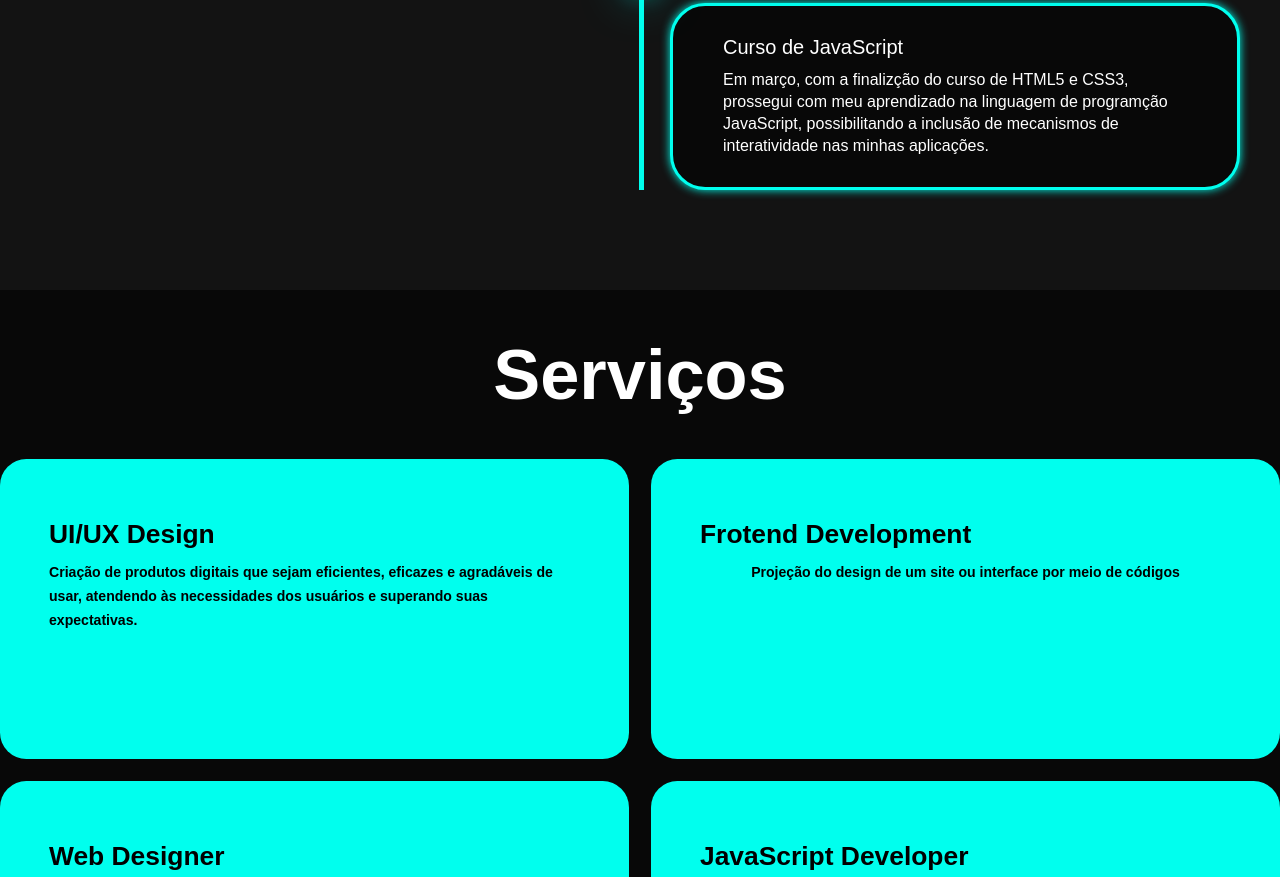
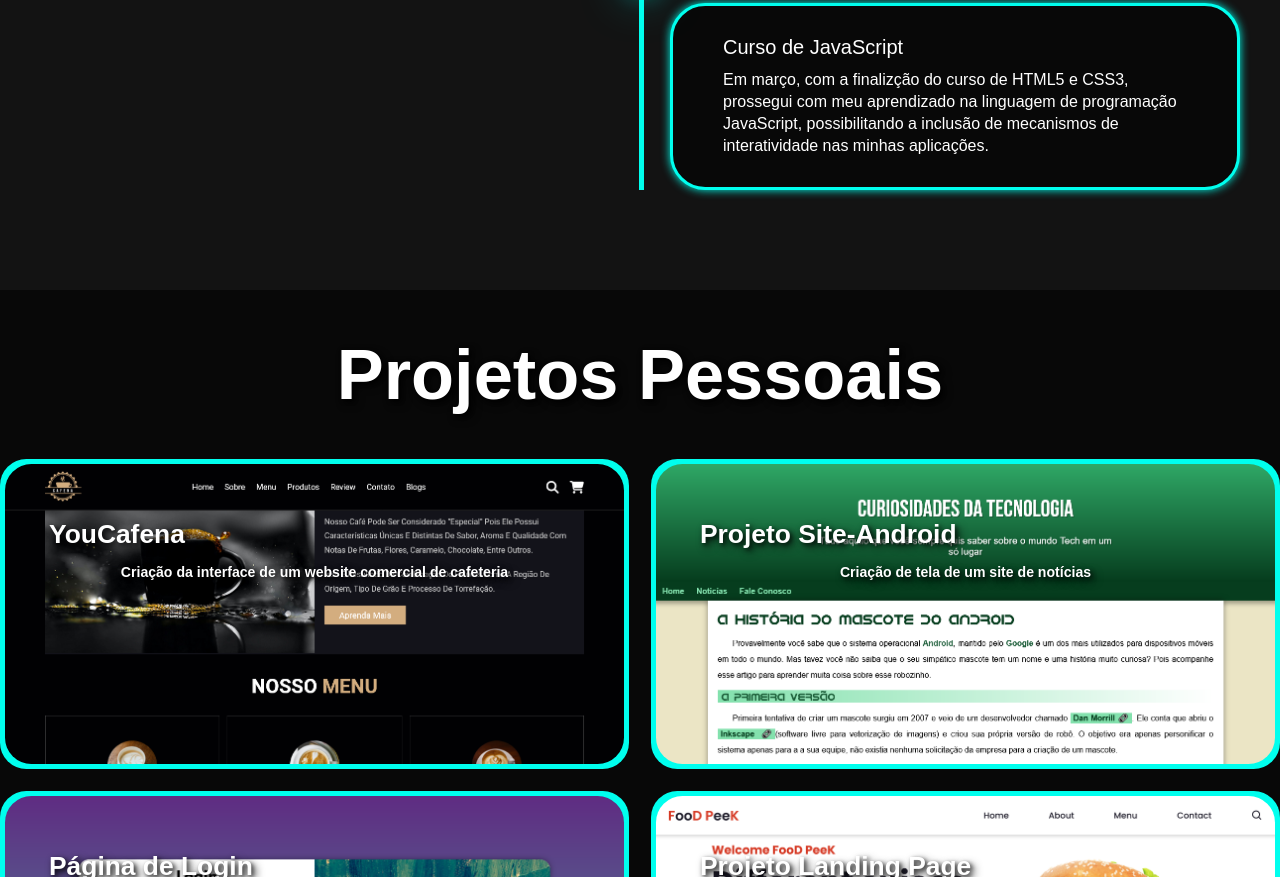
Before and after one commit to Isabella-Pompeo/portfolio, a plain HTML site: page index.html in a window 1280 px wide. Shown: the part 1923-2800 px from the top of the page. Drawn offline with nearby package versions, Linux system fonts and the light colour scheme.

Commit message:
sessao de projetos

```diff
--- a/index.html
+++ b/index.html
@@ -18,6 +18,7 @@
             <nav class="navbar">
                 <a href="#home" class="active">Home</a>
                 <a href="#education">Educação</a>
+                <a href="#portfolio">Portfólio</a>
                 <a href="#services">Serviços</a>
                 <a href="#contact">Contato</a>
             </nav>
@@ -95,12 +96,58 @@
               <div class="timeline-date">2024</div>
               <div class="timeline-content">
                 <h3>Curso de JavaScript</h3>
-                <p>Em março, com a finalizção do curso de HTML5 e CSS3, prossegui com meu aprendizado na linguagem de programção JavaScript, possibilitando a inclusão de mecanismos de interatividade nas minhas aplicações. </p>
+                <p>Em março, com a finalizção do curso de HTML5 e CSS3, prossegui com meu aprendizado na linguagem de programação JavaScript, possibilitando a inclusão de mecanismos de interatividade nas minhas aplicações. </p>
               </div>
               </div>
 
           </div>
 
+
+        </div>
+      </section>
+
+      <section class="portfolio" id="portfolio">
+        <h2 class="heading">Projetos Pessoais</h2>
+
+        <div class="portfolio-container">
+
+          <div class="portfolio-box">
+            <div class="portfolio-foto1">
+              <div class="portfolio-info">
+                <h4>YouCafena</h4>
+                <p>Criação da interface de um website comercial de cafeteria</p>
+            </div>
+          </div>
+            </div>
+
+           <div class="portfolio-box">
+            <div class="portfolio-foto2">
+              <div class="portfolio-info">
+                <h4>Projeto Site-Android</h4>
+                <p>Criação de tela de um site de notícias</p>
+              </div>
+            </div>
+            </div>
+
+
+           <div class="portfolio-box">
+            <div class="portfolio-foto3">
+              <div class="portfolio-info">
+                <h4>Página de Login</h4>
+                <p>Desenvolvimento de uma página de login</p>
+              </div>
+            </div>
+            </div>
+
+
+          <div class="portfolio-box">
+            <div class="portfolio-foto4">
+              <div class="portfolio-info">
+                <h4>Projeto Landing Page</h4>
+                <p>A interface de Landing Page de uma rede de fast-food</p>
+              </div>
+            </div>
+            </div>
 
         </div>
       </section>
@@ -119,7 +166,7 @@
 
            <div class="service-box">
              <div class="service-info">
-               <h4>Frotend Development</h4>
+               <h4>Frontend Development</h4>
                <p>Projeção do design de um site ou interface por meio de códigos </p>
              </div>
            </div>
--- a/style.css
+++ b/style.css
@@ -407,6 +407,97 @@
     width: 50px;
   }
 
+  .portfolio {
+    background: var(--bg-color);
+    color: white;
+    text-shadow: 2px 2px 4px rgba(0, 0, 0, 0.712), 4px 4px 8px rgba(0, 0, 0, 0.781);
+  }
+
+  .portfolio h2 {
+    margin-bottom: 5rem;
+    color: white;
+  }
+
+  .portfolio-container {
+    display: grid;
+    grid-template-columns: repeat(2,1fr);
+    align-items: center;
+    gap: 2.5rem;
+  }
+
+  .portfolio-box {
+    background-color: var(--main-color);
+
+    border-radius: 3rem;
+    border: 5px solid transparent;
+    cursor: pointer;
+    transition: 0.4s ease-in-out;
+  }
+
+  .portfolio-box:hover {
+    background-color: white;
+    color: var(--main-color);
+    border: 5px solid var(--main-color);
+    transform: scale(1.03);
+  }
+
+  .portfolio-box .portfolio-info {
+    display: flex;
+    flex-direction: column;
+    text-align: left;
+    max-height: 200px;
+    justify-content: left;
+    align-items: baseline;
+    padding: 5rem 5rem;
+  }
+
+  .portfolio-info h4 {
+    font-size: 3rem;
+    font-weight: 800;
+    line-height: 2;
+  }
+
+  .portfolio-info p {
+    font-size: 1.6rem;
+    font-weight: 600;
+    max-height: 100px;
+    line-height: 1.7;
+    margin: auto;
+  }
+
+  .portfolio-foto1{
+    background-image: url('imagens/foto1.png');
+    background-size: cover;
+  background-position: center;
+  height: 300px;
+  border-radius: 3rem;
+  }
+
+  .portfolio-foto2{
+    background-image: url('imagens/foto2.png');
+    background-size: cover;
+  background-position: center;
+  height: 300px;
+  border-radius: 3rem;
+  }
+
+  .portfolio-foto3{
+    background-image: url('imagens/foto3.png');
+    background-size: cover;
+  background-position: center;
+  height: 300px;
+  border-radius: 3rem;
+  }
+
+  .portfolio-foto4{
+    background-image: url('imagens/foto4.png');
+    background-size: cover;
+  background-position: center;
+  height: 300px;
+  border-radius: 3rem;
+  }
+
+
   .services {
     background: var(--bg-color);
     color: black;
```
Also changed, not shown: imagens/foto1.png (added), imagens/foto2.png (added), imagens/foto3.png (added), imagens/foto4.png (added).
